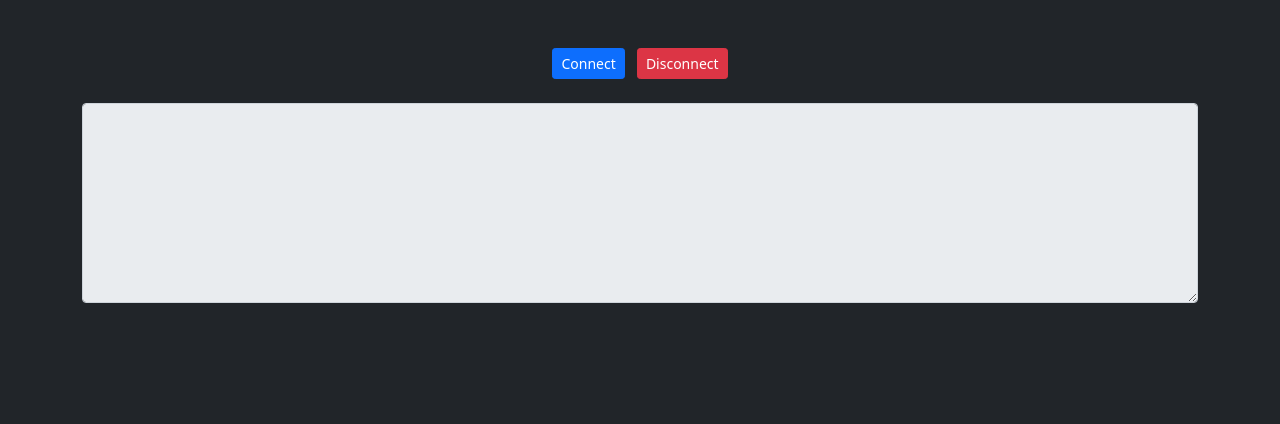
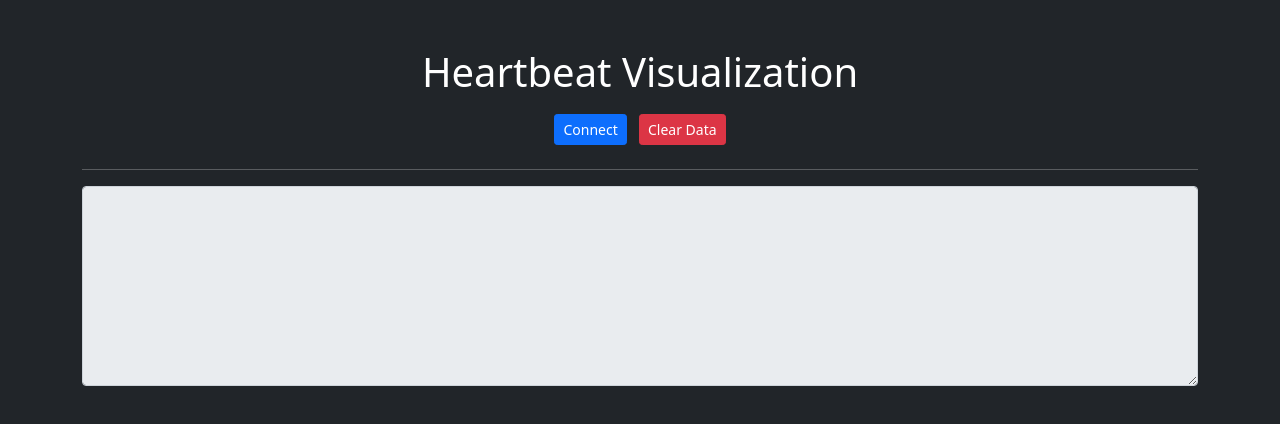
Before and after one commit to jaixbhatia/BIP, a plain HTML site: page index.html in a window 1280 px wide. Drawn offline with nearby package versions, Linux system fonts and the light colour scheme.

Commit message:
minor changes

```diff
--- a/index.html
+++ b/index.html
@@ -11,6 +11,9 @@
       href="https://cdn.jsdelivr.net/npm/bootstrap@5.0.0/dist/css/bootstrap.min.css"
     />
     <style>
+      h1 {
+        padding-bottom: 10px;
+      }
       body {
         background-color: #212529;
         color: #fff;
@@ -24,13 +27,18 @@
   <body>
     <div class="container py-5">
       <div class="text-center mb-4">
+        <h1>Heartbeat Visualization</h1>
         <button class="btn btn-primary btn-sm me-2" onclick="connectToSerial()">
           Connect
         </button>
         <button class="btn btn-danger btn-sm" onclick="disconnectFromSerial()">
-          Disconnect
+          Clear Data
         </button>
       </div>
+
+      <div id="serialDataContainer" class="text-center"></div>
+
+      <hr />
       <div class="text-center">
         <textarea
           id="serialData"
@@ -41,7 +49,6 @@
           oninput="scrollToBottom()"
         ></textarea>
       </div>
-      <div id="serialDataContainer" class="text-center"></div>
     </div>
 
     <script>
```
